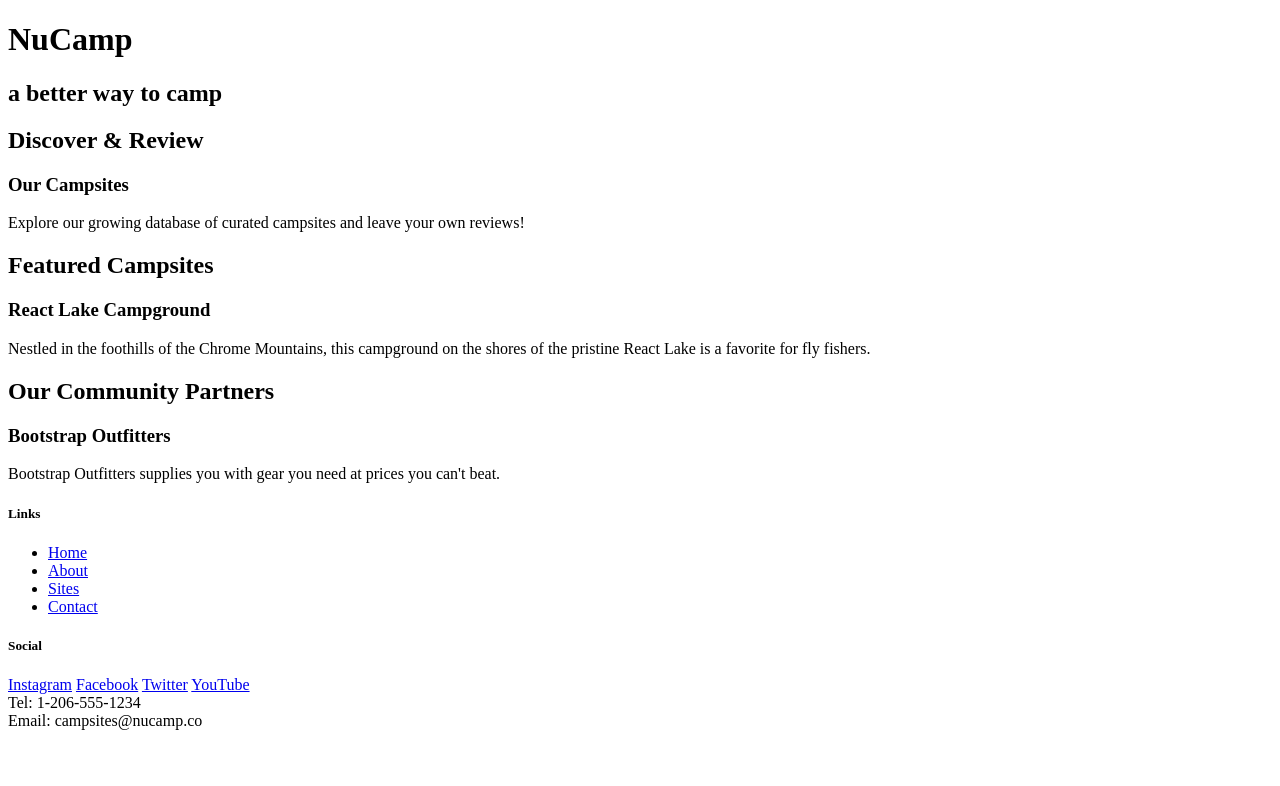
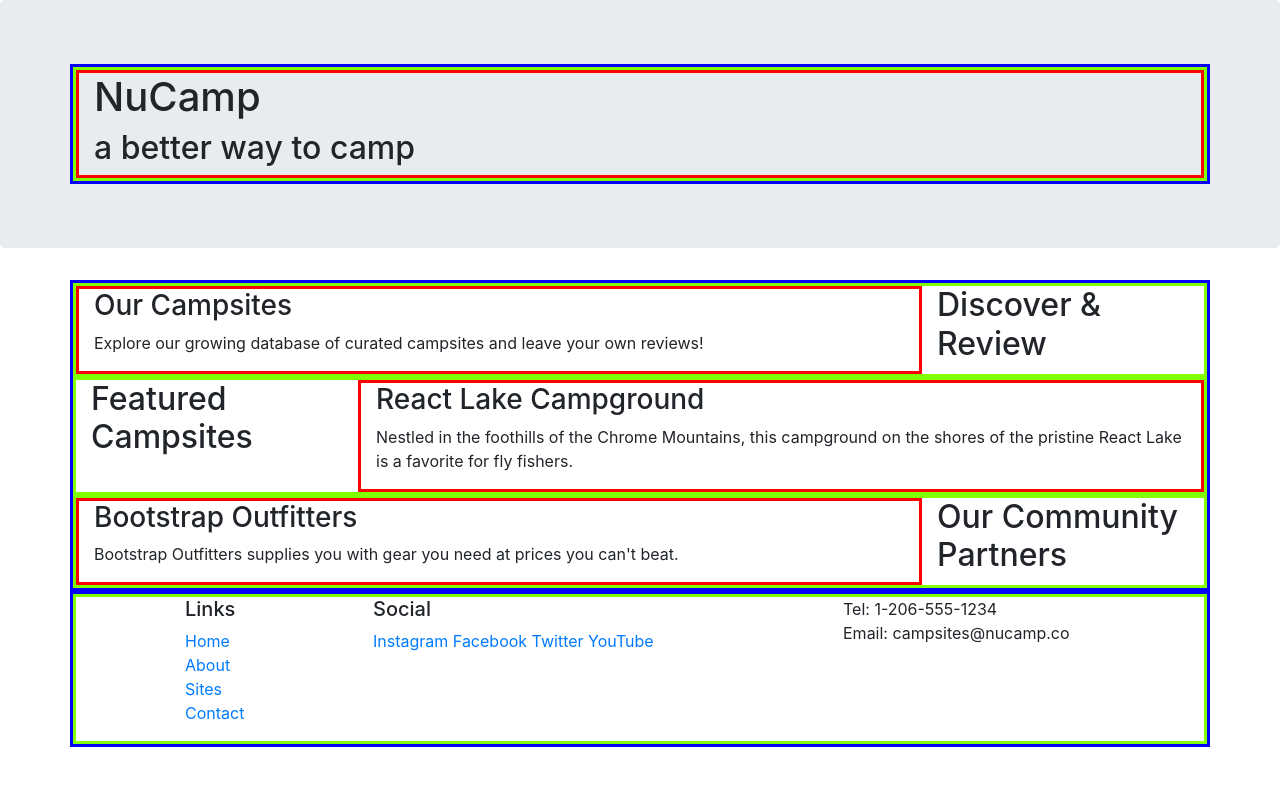
Before and after one commit to BillyHacker/git-test, a website: page index.html in a window 1280 px wide. Drawn offline with nearby package versions, Linux system fonts and the light colour scheme.

Commit message:
Bootstrap Grid

```diff
--- a/index.html
+++ b/index.html
@@ -3,57 +3,103 @@
 
 <head>
     <meta charset="utf-8" />
+    <meta name="viewport" content="width=device-width, initial-scale=1" />
+    <link rel="stylesheet" href="node_modules/bootstrap/dist/css/bootstrap.min.css" />
     <title>NuCamp: A Better Way To Camp</title>
+    <style>
+        .container {
+            border: solid blue;
+        }
+        .row {
+            border:solid chartreuse;
+        }
+        .col {
+            border:solid red;
+        }
+    </style>
 </head>
 
 <body>
 
-    <header>
-        <div>
+    <header class="jumbotron">
+        <div class="container">
+            <div class="row">
+                <div class="col">
+
             <h1>NuCamp</h1>
             <h2>a better way to camp</h2>
                 </div>
+            </div>
+        </div>
     </header>
 
-    <div>
+    <div class="container">
+        <div class="row">
+            <div class="col-sm-4 order-sm-last col-md-3">
             <h2>Discover & Review</h2>
+            </div>
+            <div class="col">
         <h3>Our Campsites</h3>
         <p>Explore our growing database of curated campsites and leave your own reviews!</p>
             </div>
+    </div>
 
-    <div>
+    <div class="row">
+        <div class="col-sm-4 col-md-3">
         <h2>Featured Campsites</h2>
+        </div>
+        <div class="col">
         <h3>React Lake Campground</h3>
         <p>Nestled in the foothills of the Chrome Mountains, this campground on the shores of the pristine React Lake is a favorite for fly fishers.</p>
         </div>
+    </div>
 
-    <div>
+    <div class="row">
+        <div class="col-sm-4 order-sm-last col-md-3">
             <h2>Our Community Partners</h2>
+        </div>
+        <div class="col">
                 <h3>Bootstrap Outfitters</h3>
                 <p>Bootstrap Outfitters supplies you with gear you need at prices you can't beat.</p>
             </div>
+        </div>
+
+    </div>
 
     <footer>
-        <div>
+
+
+    <div class="container">
+        <div class="row">
+                <div class="col-4 col-sm-2 offset-1">
                     <h5>Links</h5>
-            <ul>
+                    <ul class="list-unstyled">
                     <li><a href="#">Home</a></li>
                     <li><a href="#">About</a></li>
                     <li><a href="#">Sites</a></li>
                     <li><a href="#">Contact</a></li>
+
                     </ul>
                 </div>
-        <div>
+
+
+                <div class="col-6 col-sm-5">
                     <h5>Social</h5>
                     <a href="http://instagram.com/">Instagram</a>
                     <a href="http://facebook.com/">Facebook</a>
                     <a href="http://twitter.com/">Twitter</a>
                     <a href="http://youtube.com/">YouTube</a>
                 </div>
-        <div>
+
+
+                <div class="col-sm-4">
+
                 Tel: 1-206-555-1234<br />
                 Email: campsites@nucamp.co
                 </div>
+        </div>
+    </div>
+
     </footer>
     <script src="node_modules/jquery/dist/jquery.slim.min.js"></script>
     <script src="node_modules/popper.js/dist/umd/popper.min.js"></script>
```
Also changed, not shown: 1 other file. Lines whose indentation alone changed are shown as unchanged.
